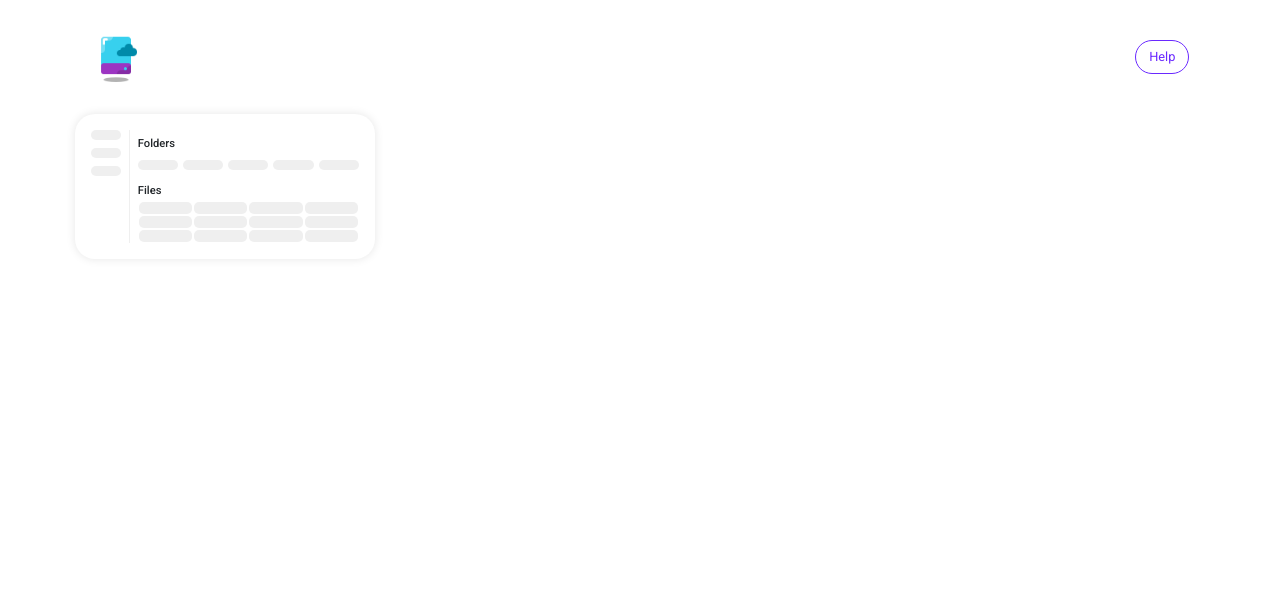
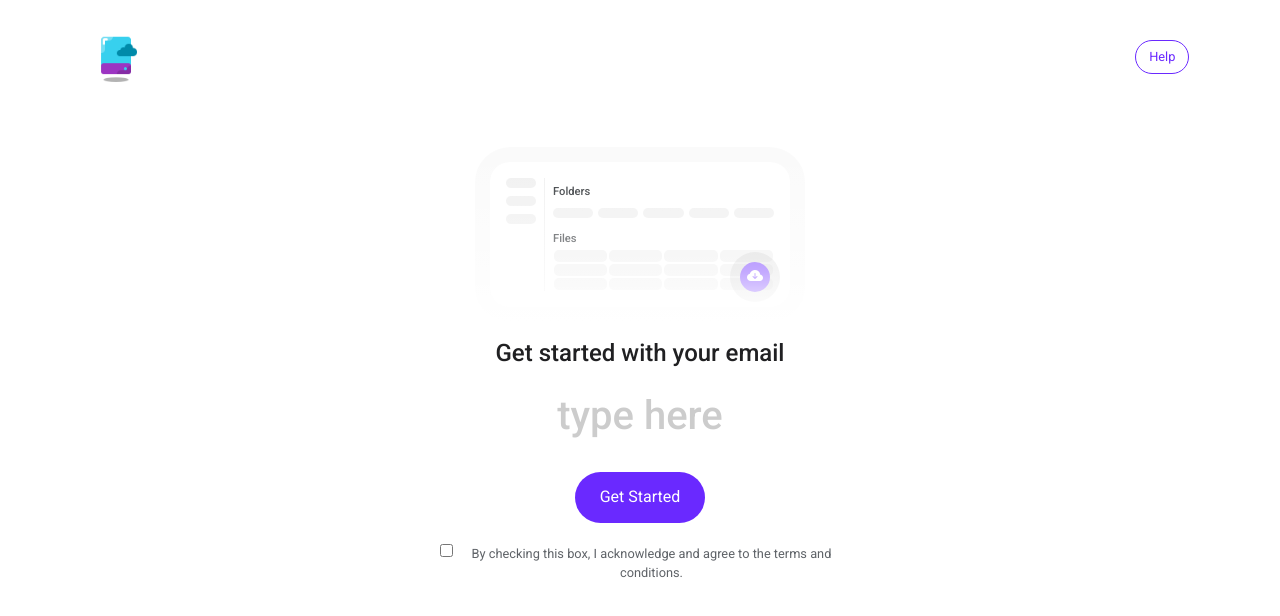
Before and after one commit to Charlygraphy23/drive-clone, a Next.js app: page /getting-started in a window 1280 px wide. Shown: the top 616 px of the page. Built offline with nearby package versions, Linux system fonts and the light colour scheme.

Commit message:
updated gretting started page

```diff
--- /dev/null
+++ b/app/(routes)/getting-started/components/doodleUiContainer.tsx
@@ -0,0 +1,14 @@
+import { PropsWithChildren } from 'react'
+import style from '../style.module.scss'
+
+type Props = {
+    className?: string
+} & PropsWithChildren
+
+const DoodleUiContainer = ({ className, children }: Props) => {
+    return (
+        <div className={`${style.doodleContainer} ${className}`}>{children}</div>
+    )
+}
+
+export default DoodleUiContainer
--- a/app/(routes)/getting-started/components/placeHolderUI.tsx
+++ b/app/(routes)/getting-started/components/hero/components/placeHolderUI.tsx
@@ -1,8 +1,9 @@
+import DoodleUiContainer from '../../doodleUiContainer'
 import style from '../style.module.scss'
 
 const PlaceHolderUI = () => {
     return (
-        <div className={style.placeHolder}>
+        <DoodleUiContainer className={style.placeHolder}>
             <aside>
                 <div></div>
                 <div></div>
@@ -67,7 +68,11 @@ const PlaceHolderUI = () => {
                 </table>
 
             </main>
-        </div>
+
+            <div className={style.download}>
+                <i className="bi bi-cloud-arrow-down-fill"></i>
+            </div>
+        </DoodleUiContainer>
     )
 }
 
--- /dev/null
+++ b/app/(routes)/getting-started/components/hero/index.tsx
@@ -0,0 +1,29 @@
+"use client"
+
+import PlaceHolderUI from './components/placeHolderUI'
+import style from './style.module.scss'
+
+const HeroSection = () => {
+    return (
+        <div className={style.hero}>
+            <div className={style.placeholderWrapper}>
+                <PlaceHolderUI />
+
+            </div>
+            <div className={style.form}>
+                <h4>Get started with your email</h4>
+                <input type="text" placeholder='type here' />
+                <button className="button">Get Started</button>
+
+                <p>
+                    <input type="checkbox" />
+                    <span>
+                        By checking this box, I acknowledge and agree to the terms and conditions.
+                    </span>
+                </p>
+            </div>
+        </div>
+    )
+}
+
+export default HeroSection
--- /dev/null
+++ b/app/(routes)/getting-started/components/hero/style.module.scss
@@ -0,0 +1,171 @@
+@use "/app/styles/variable.scss" as color;
+
+.hero {
+	display: flex;
+	justify-content: flex-end;
+	align-items: center;
+	flex-direction: column;
+
+	margin-top: 2rem;
+	overflow: hidden;
+
+	.placeholderWrapper {
+		width: 100%;
+		position: relative;
+		margin-bottom: 1rem;
+		display: flex;
+		justify-content: center;
+		align-items: flex-end;
+		padding: 1rem;
+
+		&::after {
+			content: "";
+			position: absolute;
+			width: 100%;
+			height: 100%;
+			left: 0;
+			top: 0;
+			background: linear-gradient(
+				0deg,
+				rgba(255, 255, 255, 1) 0%,
+				rgba(255, 255, 255, 0.6) 29%,
+				rgba(255, 255, 255, 0) 100%
+			);
+		}
+	}
+
+	.placeHolder {
+		$color: rgba(color.$gray-color1, 0.5);
+
+		aside {
+			display: flex;
+			flex-direction: column;
+			padding-right: 0.5rem;
+			border-right: 1px solid $color;
+			margin-right: 0.5rem;
+
+			div {
+				height: 10px;
+				border-radius: 8px;
+				width: 30px;
+				background-color: $color;
+				margin-bottom: 0.5rem;
+			}
+		}
+
+		main {
+			width: 100%;
+
+			span {
+				font-size: 0.7rem;
+				font-weight: 500;
+			}
+
+			.folder {
+				display: flex;
+				gap: 5px;
+				margin: 0.4rem 0rem;
+				flex-wrap: wrap;
+
+				div {
+					height: 10px;
+					background-color: $color;
+					border-radius: 5px;
+					flex-basis: 30px;
+					flex-grow: 1;
+				}
+			}
+
+			.files {
+				width: 100%;
+				border-spacing: 50px;
+
+				tbody {
+					tr {
+						td {
+							div {
+								height: 12px;
+								background-color: $color;
+								border-radius: 5px;
+							}
+						}
+					}
+				}
+			}
+		}
+
+		.download {
+			width: 30px;
+			height: 30px;
+			border-radius: 50%;
+			background-color: color.$primary-color;
+			color: white;
+
+			display: flex;
+			justify-content: center;
+			align-items: center;
+			position: absolute;
+			right: 20px;
+			bottom: 15px;
+			box-shadow: 0px 0px 0px 10px rgba(black, 0.1);
+		}
+	}
+
+	.form {
+		display: flex;
+		justify-content: center;
+		flex-direction: column;
+		max-width: 400px;
+
+		h4 {
+			text-align: center;
+			color: color.$black-color;
+		}
+
+		input[type="text"] {
+			font-size: 2.5rem;
+			border: none;
+			text-align: center;
+			outline: none;
+			font-weight: 500;
+			color: color.$black-color;
+			margin-bottom: 1rem;
+
+			&::placeholder {
+				color: rgba(black, 0.2);
+				opacity: 1; /* Firefox */
+			}
+
+			&::-ms-input-placeholder {
+				/* Edge 12 -18 */
+				color: rgba(black, 0.2);
+			}
+		}
+
+		button {
+			width: fit-content;
+			align-self: center;
+			border-radius: 30px;
+			padding: 0.8rem 1.5rem;
+			background-color: color.$primary-color;
+			color: white;
+			margin-bottom: 1.3rem;
+		}
+
+		p {
+			display: flex;
+			gap: 10px;
+			align-items: center;
+			text-align: center;
+
+			input {
+				align-self: flex-start;
+			}
+
+			span {
+				color: color.$gray-color;
+				font-size: 0.8rem;
+			}
+		}
+	}
+}
--- a/app/(routes)/getting-started/page.tsx
+++ b/app/(routes)/getting-started/page.tsx
@@ -1,5 +1,5 @@
 import GettingStartedHeader from './components/header'
-import PlaceHolderUI from './components/placeHolderUI'
+import HeroSection from './components/hero'
 import style from './style.module.scss'
 
 
@@ -8,7 +8,7 @@ const GettingStarted = () => {
         <section className={`${style.gettingStarted} container-fluid`}>
             <div className={style.wrapper}>
                 <GettingStartedHeader />
-                <PlaceHolderUI />
+                <HeroSection />
                 {/* Form Section */}
                 {/* Footer Section */}
             </div>
--- a/app/(routes)/getting-started/style.module.scss
+++ b/app/(routes)/getting-started/style.module.scss
@@ -1,4 +1,17 @@
 @use "/app/styles/variable.scss" as color;
+
+@mixin doodleContainer() {
+	background-color: white;
+	box-shadow: 0px 0px 0px 15px rgba(black, 0.02);
+	border-radius: 20px;
+	max-width: 300px;
+	padding: 1rem;
+	position: relative;
+	min-width: 300px;
+
+	display: flex;
+	@content;
+}
 
 .gettingStarted {
 	height: 100vh;
@@ -15,72 +28,8 @@
 		display: flex;
 		flex-direction: column;
 
-    .placeHolder {
-      background-color: white;
-      box-shadow: 0px 0px 10px rgba(black, 0.1);
-      border-radius: 20px;
-      max-width: 300px;
-      padding: 1rem;
-      $color: rgba(color.$gray-color1, 0.5);
-
-      display: flex;
-
-      aside {
-        display: flex;
-        flex-direction: column;
-        padding-right: 0.5rem;
-        border-right: 1px solid $color;
-        margin-right: 0.5rem;
-
-        div {
-          height: 10px;
-          border-radius: 8px;
-          width: 30px;
-          background-color: $color;
-          margin-bottom: 0.5rem;
-        }
-      }
-
-      main {
-        width: 100%;
-
-        span {
-          font-size: 0.7rem;
-          font-weight: 500;
-        }
-
-        .folder {
-          display: flex;
-          gap: 5px;
-          margin: 0.4rem 0rem;
-          flex-wrap: wrap;
-
-          div {
-            height: 10px;
-            background-color: $color;
-            border-radius: 5px;
-            flex-basis: 30px;
-            flex-grow: 1;
-          }
-        }
-
-        .files {
-          width: 100%;
-          border-spacing: 50px;
-
-          tbody {
-            tr {
-              td {
-                div {
-                  height: 12px;
-                  background-color: $color;
-                  border-radius: 5px;
+		.doodleContainer {
+			@include doodleContainer;
 		}
 	}
 }
-          }
-        }
-      }
-    }
-  }
-}
```
Lines whose indentation alone changed are shown as unchanged.
